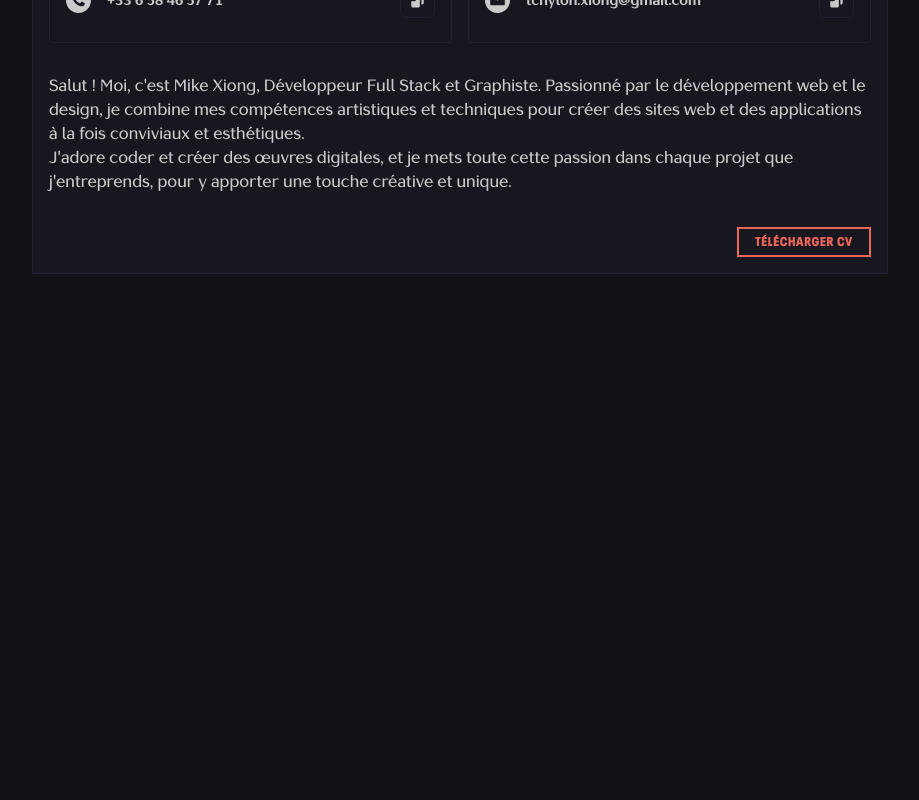
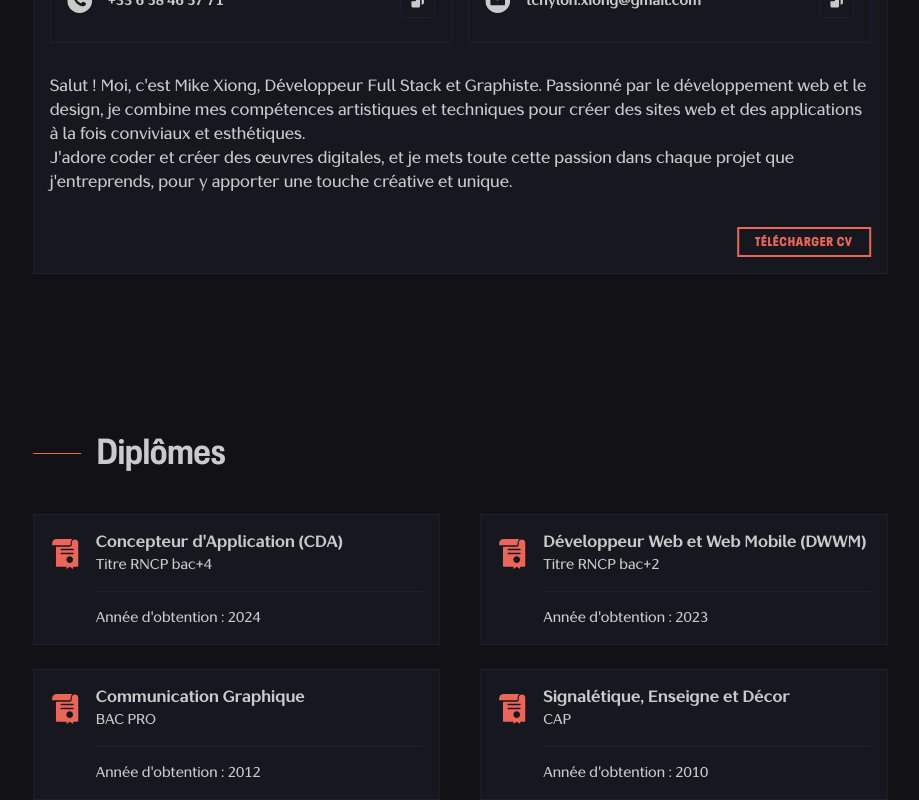
Before and after one commit to Mikazian/app-portfolio, a React (Vite) app: page /about-me in a window 1280 px wide. Shown: the part 1084-1884 px from the top of the page, without its empty margins (180-1099 px from the left). Before the commit the page ends 1600 px from the top, so only its background shows below. Built offline with nearby package versions, Linux system fonts and the light colour scheme.

Commit message:
feat: create degree component

```diff
--- a/src/assets/index.ts
+++ b/src/assets/index.ts
@@ -7,6 +7,8 @@ import PhoneSvg from "./icons/global/phone.svg";
 import CopySvg from "./icons/global/copy.svg";
 import SunSvg from "./icons/global/sun.svg";
 import MoonSvg from "./icons/global/moon.svg";
+import DegreeSvg from "./icons/global/degree.svg";
+import ArrowSvg from "./icons/global/arrow.svg";
 import LinkedinSvg from "./icons/social-networks/linkedin.svg";
 import GithubSvg from "./icons/social-networks/github.svg";
 import InstagramSvg from "./icons/social-networks/instagram.svg";
@@ -24,6 +26,8 @@ export const assets = {
     "svg-copy": CopySvg,
     "svg-sun": SunSvg,
     "svg-moon": MoonSvg,
+    "svg-degree": DegreeSvg,
+    "svg-arrow": ArrowSvg,
 
     // Réseaux sociaux
     "svg-linkedin": LinkedinSvg,
--- a/src/components/features/profile/UserCard.tsx
+++ b/src/components/features/profile/UserCard.tsx
@@ -19,7 +19,7 @@ const UserCard = (): JSX.Element => {
       <section className="flex flex-col grow gap-8">
         <UserHeaderCard profile={profile} jobs={userJobs} />
 
-        <Divider width="100%" color="border" />
+        <Divider width="100%" />
 
         <UserContentCard profile={profile} />
         <UserFooterCard />
--- /dev/null
+++ b/src/components/features/profile/UserDegrees.tsx
@@ -0,0 +1,53 @@
+import { useDegree } from "../../../hooks";
+
+import Card from "../../common/Card";
+import Divider from "../../common/Divider";
+import Icon from "../../common/Icon";
+import Text from "../../common/Text";
+
+const UserDefress = () => {
+  const { userDegrees } = useDegree();
+
+  return (
+    <section className="flex flex-col gap-10 mt-40">
+      <Text
+        as="h2"
+        style="flex items-center gap-4 font-title-bold text-4xl bedore:content-[''] before:block before:h-px before:w-12 before:bg-primary before:-translate-y-px"
+      >
+        Diplômes
+      </Text>
+      <div className="grid sm:grid-cols-2 gap-x-10 gap-y-6">
+        {userDegrees.map((degree) => (
+          <Card key={degree.id}>
+            <header className="flex gap-4">
+              <Icon
+                name="svg-degree"
+                size="30"
+                color="var(--primary)"
+                style="mt-2"
+              />
+              <div className="flex grow flex-col gap-4">
+                <div className="flex flex-col flex-wrap h-[4.3rem] lg:h-auto">
+                  <Text as="p" style="font-text-bold">
+                    {degree.label}
+                  </Text>
+                  <Text as="p" style="text-sm truncate">
+                    {degree.degree}
+                  </Text>
+                </div>
+
+                <Divider width="100%" />
+
+                <Text as="p" style="text-sm">
+                  {`Année d'obtention : ${degree.year}`}
+                </Text>
+              </div>
+            </header>
+          </Card>
+        ))}
+      </div>
+    </section>
+  );
+};
+
+export default UserDefress;
--- a/src/components/layout/MainLayout.tsx
+++ b/src/components/layout/MainLayout.tsx
@@ -30,7 +30,7 @@ const MainLayout = ({ children, title }: MainLayoutProps) => {
           {title}
         </Text>
       </header>
-      <main className="min-h-[calc(100vh-96px)] relative z-20 px-4 mx-auto w-full max-w-[856px] lg:min-h-screen lg:px-0">
+      <main className="min-h-[calc(100vh-96px)] relative z-20 px-4 mx-auto w-full max-w-[855px] lg:min-h-screen lg:px-0 translate-x-[0.2px]">
         {children}
       </main>
       <CopyAlert />
--- /dev/null
+++ b/src/data/degree.json
@@ -0,0 +1,26 @@
+[
+  {
+    "id": "1",
+    "label": "Concepteur d'Application (CDA)",
+    "degree": "Titre RNCP bac+4",
+    "year": "2024"
+  },
+  {
+    "id": "2",
+    "label": "Développeur Web et Web Mobile (DWWM)",
+    "degree": "Titre RNCP bac+2",
+    "year": "2023"
+  },
+  {
+    "id": "3",
+    "label": "Communication Graphique",
+    "degree": "BAC PRO",
+    "year": "2012"
+  },
+  {
+    "id": "4",
+    "label": "Signalétique, Enseigne et Décor",
+    "degree": "CAP",
+    "year": "2010"
+  }
+]
--- a/src/hooks/index.ts
+++ b/src/hooks/index.ts
@@ -1,3 +1,4 @@
 export * from "./useJob";
 export * from "./useProfile";
 export * from "./useSocialNetworks";
+export * from "./useDegree";
--- /dev/null
+++ b/src/hooks/useDegree.ts
@@ -0,0 +1,8 @@
+import degress from "../data/degree.json";
+import { DegreeType } from "../types/interfaces/degree";
+
+export const useDegree = () => {
+  const userDegrees: DegreeType[] = degress;
+
+  return { userDegrees };
+};
--- a/src/pages/About.tsx
+++ b/src/pages/About.tsx
@@ -1,10 +1,12 @@
 import MainLayout from "../components/layout/MainLayout";
 import UserCard from "../components/features/profile/UserCard";
+import UserDegrees from "../components/features/profile/UserDegrees";
 
 const About = () => {
   return (
     <MainLayout title="À propos de moi">
       <UserCard />
+      <UserDegrees />
     </MainLayout>
   );
 };
--- a/src/types/enums/app-icon.enum.ts
+++ b/src/types/enums/app-icon.enum.ts
@@ -6,6 +6,8 @@ export const AppIconSvgBaseEnum = [
   "copy",
   "sun",
   "moon",
+  "degree",
+  "arrow",
   "linkedin",
   "github",
   "instagram",
--- /dev/null
+++ b/src/types/interfaces/degree.ts
@@ -0,0 +1,6 @@
+export interface DegreeType {
+  id: string;
+  label: string;
+  degree: string;
+  year: string;
+}
```
Also changed, not shown: src/assets/icons/global/arrow.svg (added), src/assets/icons/global/degree.svg (added).
